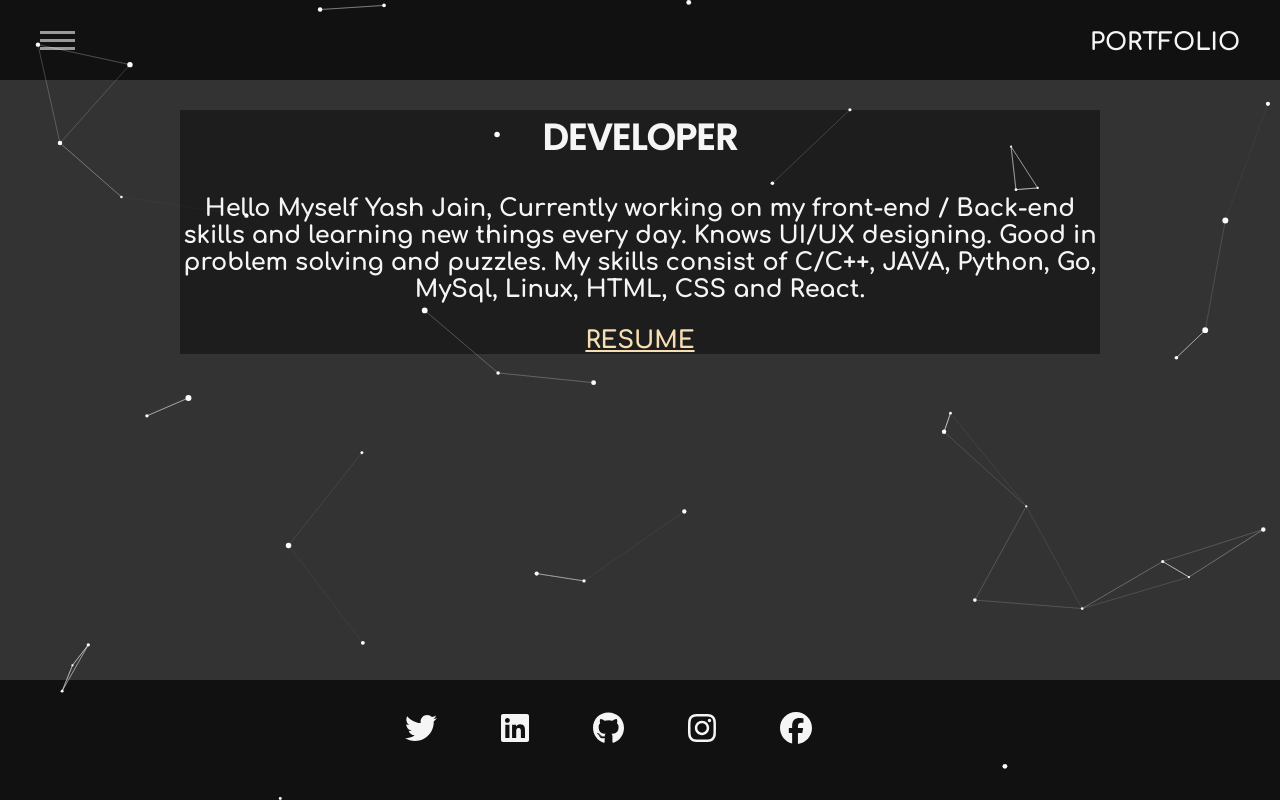
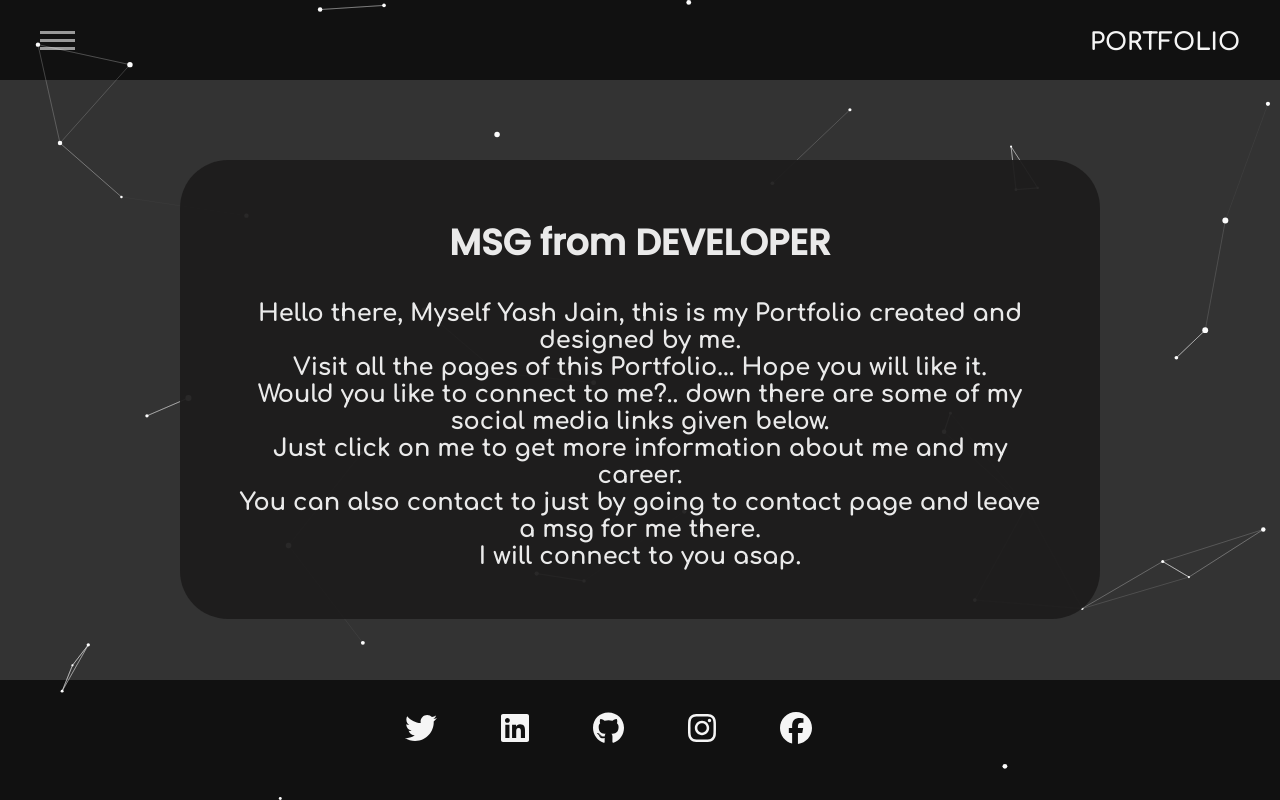
Before and after one commit to osho-20/Quizania, a React (Create React App) app: page /about in a window 1280 px wide. Built offline with nearby package versions, Linux system fonts and the light colour scheme.

Commit message:
Home page

```diff
--- a/package.json
+++ b/package.json
@@ -12,6 +12,7 @@
     "@testing-library/user-event": "^13.5.0",
     "npm-check": "^6.0.1",
     "react": "^18.2.0",
+    "react-card-flip": "^1.2.0",
     "react-dom": "^18.2.0",
     "react-particles": "^2.9.3",
     "react-router-dom": "^6.9.0",
--- a/src/App.css
+++ b/src/App.css
@@ -192,12 +192,19 @@ li.menu1:hover {
 .content_home {
   color: whitesmoke;
   background-color: #1e1d1d;
-  margin: 0 180px;
+  padding: 25px 50px;
+  margin: 80px 180px;
   font-size: 150%;
+
+  border-radius: 2em;
+  -webkit-transition: all 0.3s ease-in-out;
+  transition: all 0.3s ease-in-out;
+  z-index: -10;
+  opacity: 0.95;
 }
 
 .content_home a {
-  text-decoration: underline;
+  text-decoration: none;
   color: wheat;
 }
 
@@ -213,7 +220,7 @@ li.menu1:hover {
 @media (max-width:700px) {
   .content_home {
     font-size: 120%;
-    /* margin: 0 75px; */
+    margin: 20px;
     -webkit-transition: all 0.3s ease-in-out;
     transition: all 0.3s ease-in-out;
   }
@@ -231,7 +238,7 @@ li.menu1:hover {
   .content_home {
     text-align: center;
     /* font-size: 100%; */
-    margin: 0 50px;
+    margin: 100px 50px;
     -webkit-transition: all 0.3s ease-in-out;
     transition: all 0.3s ease-in-out;
   }
--- a/src/component/config/Projects.js
+++ b/src/component/config/Projects.js
@@ -3,12 +3,12 @@ import Particles from "react-particles";
 import { loadFull } from "tsparticles";
 export default function Particle() {
     const particlesInit = useCallback(async engine => {
-        console.log(engine);
+        // console.log(engine);
         await loadFull(engine);
     }, []);
 
     const particlesLoaded = useCallback(async container => {
-        await console.log(container);
+        // await console.log(container);
     }, []);
     return (
         <div>
--- a/src/component/content.js
+++ b/src/component/content.js
@@ -1,15 +1,29 @@
 import React, { useState } from 'react';
-import { Route} from 'react-router-dom';
 import '../App.css'
+import ReactCardFlip from 'react-card-flip';
 export default function Content() {
+    const [isFlipped, setFlip] = useState(false);
+    const click = () => {
+        setFlip(!isFlipped);
+    }
     return (
         <div style={{ textAlign: 'center' }}>
-            <div class="content_home">
-                <h1>DEVELOPER</h1>
-                <p>Hello Myself Yash Jain, Currently working on my front-end / Back-end skills and learning new things every day. Knows UI/UX designing.
-                    Good in problem solving and puzzles. My skills consist of C/C++, JAVA, Python, Go, MySql, Linux, HTML, CSS and React.</p>
-                <p id="resume"><a href="#" target="_blank"><b>RESUME</b> </a></p>
-            </div>
+            <ReactCardFlip isFlipped={isFlipped} flipDirection="horizontal" >
+                <div className="content_home" onClick={click} >
+                    <h1>MSG from DEVELOPER</h1>
+                    <p>Hello there, Myself Yash Jain, this is my Portfolio created and designed by me.
+                        <br />Visit all the pages of this Portfolio... Hope you will like it.
+                        <br />Would you like to connect to me?.. down there are some of my social media links given below.
+                        <br />Just click on me to get more information about me and my career.
+                        <br />You can also contact to just by going to contact page and leave a msg for me there.
+                        <br />I will connect to you asap.
+                    </p>
+                </div>
+                <div className="content_home" onClick={click} >
+                    <p>Would you like to know more about my skills?...<br />Here is my resume link given below. <br /> Just click on the link.</p>
+                    <p id="resume"><a href="https://drive.google.com/file/d/1ON8UixYq51JGIS63fvEgpEP8U5T-59wQ/view?usp=share_link" target="_blank"><b>RESUME...</b> </a></p>
+                </div>
+            </ReactCardFlip >
         </div >
     )
 }
```
Also changed, not shown: 1 other file (tests, documents, lock files or other folders).
